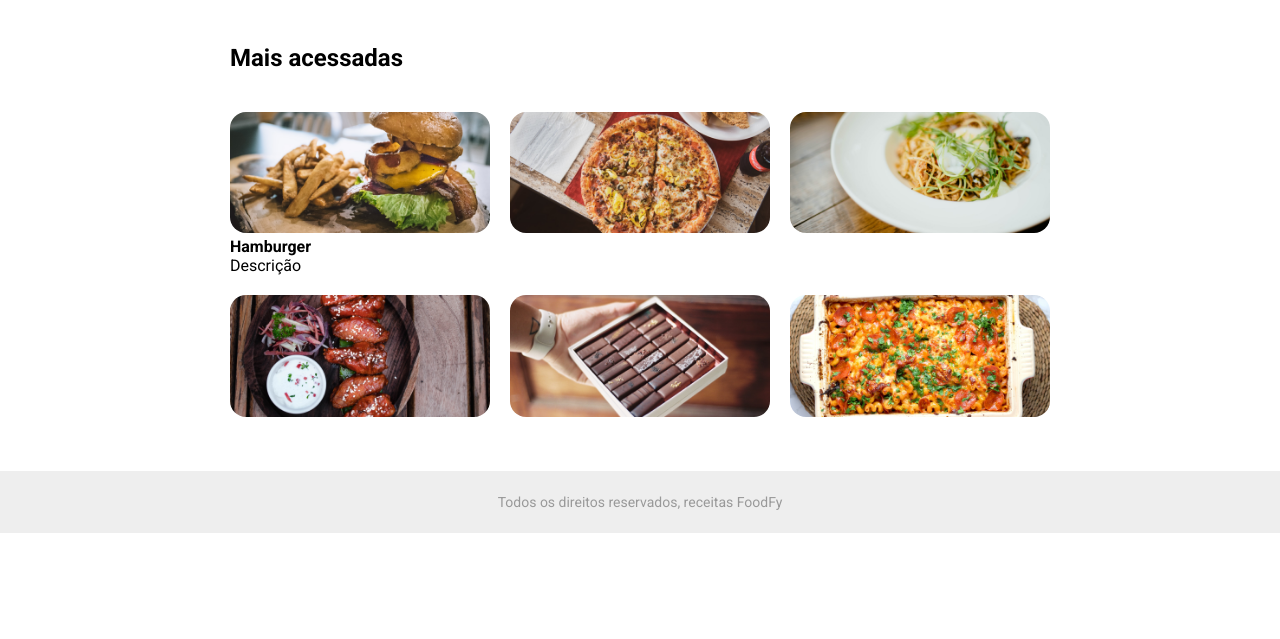
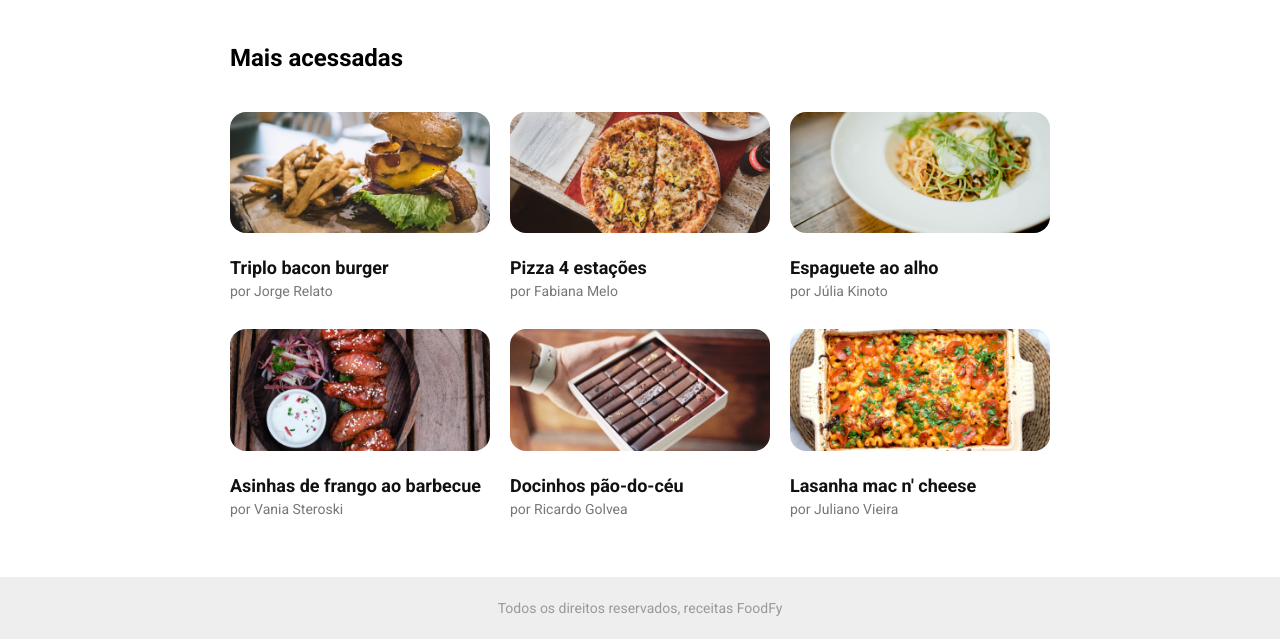
Before and after one commit to drigosantos81/foodFy, a web app: file index.html in a window 1280 px wide. Shown: the part 465-1104 px from the top of the page. Before the commit the page ends 998 px from the top, so only its background shows below. Run offline with its HTML, style and script files only (its server is not run), Linux system fonts and the light colour scheme.

Commit message:
Programação JS funcionando. Detalhes do layout do menu ajustadas

```diff
--- a/css/styleFood.css
+++ b/css/styleFood.css
@@ -102,6 +102,18 @@ body {
     gap: 25px;
 }
 
+.legendas h4 {
+    color: #111111;
+    font-size: 18px;
+    margin: 20px 0 5px 0;
+}
+
+.sub-legendas p {
+    color: #777777;
+    font-size: 14px;
+    margin: 5px 0 10px 0;
+}
+
 .footer {
     background-color: #EEEEEE;
     padding: 23px;
--- a/index.html
+++ b/index.html
@@ -40,31 +40,41 @@
             <p>Mais acessadas</p>
         </div>
 
-        <div class="grid-menu">
+        <div class="grid-menu legendas sub-legendas">
             <div class="grid-prato">
                 <img src="./img/burger.png" alt="">
-                <h4>Hamburger</h4>
-                <p>Descrição</p>
+                <h4>Triplo bacon burger</h4>
+                <p>por Jorge Relato</p>
             </div>
 
             <div class="grid-prato">
                 <img src="./img/pizza.png" alt="">
+                <h4>Pizza 4 estações</h4>
+                <p>por Fabiana Melo</p>
             </div>
 
             <div class="grid-prato">
                 <img src="./img/espaguete.png" alt="">
+                <h4>Espaguete ao alho</h4>
+                <p>por Júlia Kinoto</p>
             </div>
 
             <div class="grid-prato">
                 <img src="./img/asinhas.png" alt="">
+                <h4>Asinhas de frango ao barbecue</h4>
+                <p>por Vania Steroski</p>
             </div>
 
             <div class="grid-prato">
                 <img src="./img/doce.png" alt="">
+                <h4>Docinhos pão-do-céu</h4>
+                <p>por Ricardo Golvea</p>
             </div>
 
             <div class="grid-prato">
                 <img src="./img/lasanha.png" alt="">
+                <h4>Lasanha mac n' cheese</h4>
+                <p>por Juliano Vieira</p>
             </div>
 
         </div>
@@ -76,7 +86,7 @@
     </div>
 
     <div class="modal-menu">
-        <div class="modal">
+        <div class="modal-on">
 
         </div>
     </div>
--- a/script/scripts.js
+++ b/script/scripts.js
@@ -1,8 +1,10 @@
 const modal = document.querySelector('.modal-menu');
 const grids = document.querySelectorAll('.grid-prato');
+const modalOn = document.querySelector('.modal-on')
 
 for (grid of grids) {
-    grid.addEventListenr("click"), function() {
+    grid.addEventListener("click", function() {
         modal.classList.add("active");
-    }
+        modal.querySelector("iframe").src="";
+    })
 }
```
